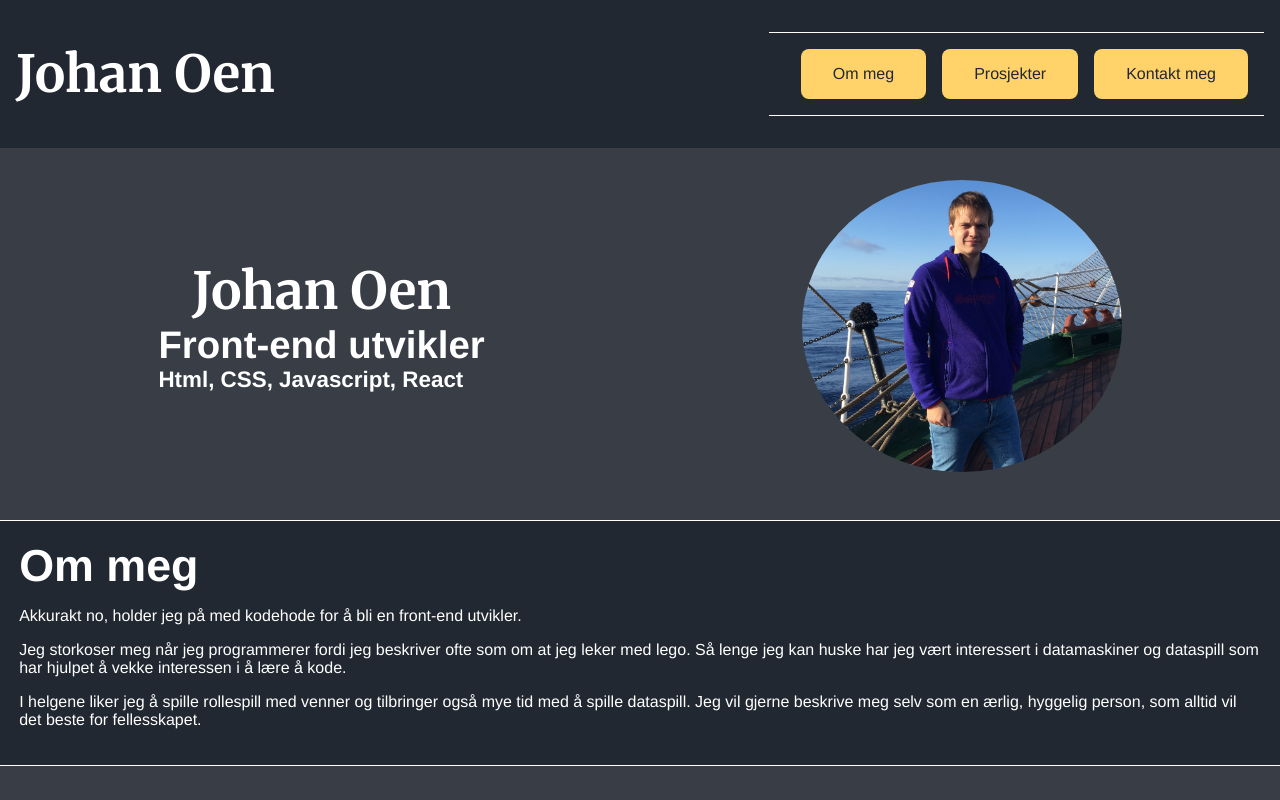
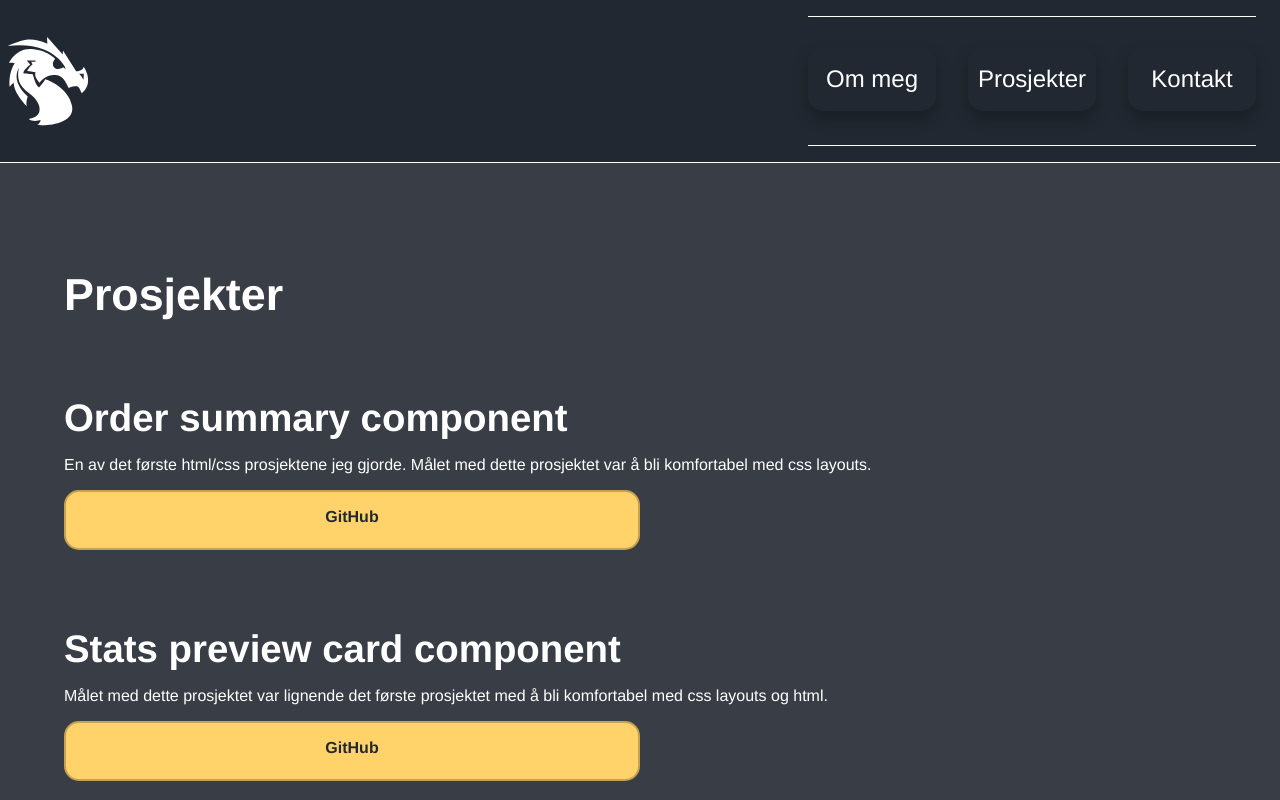
Before and after one commit to JohanO98/portfolio, a React (Create React App) app: page /projects in a window 1280 px wide. Shown: the top 800 px of the page. Built offline with nearby package versions, Linux system fonts and the light colour scheme.

Commit message:
Progress on routing

```diff
--- a/src/App.css
+++ b/src/App.css
@@ -23,10 +23,15 @@ h4{
   font-size: 1.4rem
 }
 
+
+@media screen and (min-width:750px) {
+
+}
+
 /* -------------------NAVIGATION------------------- */
 
 .nav-navbar, .nav-list {
-  flex-direction: column;
+  flex-direction: row;
   justify-content: space-between;
   display: flex;
 }
@@ -34,7 +39,6 @@ h4{
 .nav-navbar {
   background-color: #222831;
   color: white;
-  padding: 1em 0;
 }
 
 h1 {
@@ -44,23 +48,49 @@ h1 {
 }
 
 .nav-list {
+  display: flex;
+  flex-direction: column;
+  justify-content: space-around;
   list-style-type: none;
   text-align: center;
   border-top: solid white 1px;
   border-bottom: solid white 1px;
-  padding: 0 3em;
+  gap: 2rem;
+  padding:2rem 0;
+  height: 25vh;
+}
+
+.link-page {
+color: inherit;
+text-decoration: none;
+height: 100%;
+display: flex;
+align-items: center;
+justify-content: center;
+box-shadow: rgba(0, 0, 0, 0.25) 0 8px 15px;
+transform: translateY(-2px);
+border-radius: 15px;
+
+}
+
+.link-page:hover {
+  background-color: #444c59;
+}
+
+.link-page:active {
+  background-color: #2f3641;
+}
+.nav-image {
+width: 6em;
+filter: invert();
 }
 
 .nav-button {
-  background-color: #FFD369;
-  margin-top: 1em;
-  padding: 1em 0;
+  height: 4rem;
+  width: 8rem;
   border-radius: 0.5em;
-  color: #222831;
-  cursor: pointer;
-  transition: all 300ms cubic-bezier(.23, 1, 0.32, 1);
-  user-select: none;
-  -webkit-user-select: none;
+  font-size: 1.5rem;
+  color: white;
 }
 
 .nav-button:hover {
@@ -70,10 +100,9 @@ h1 {
 }
 
 
-@media screen and (min-width: 700px) {
+@media screen and (min-width: 750px) {
   .nav-navbar, .nav-list {
     flex-direction: row;
-    padding: 1em;
   }
 
   .nav-title {
@@ -81,12 +110,39 @@ h1 {
   }
 
   .nav-button {
-    margin-left: 1em;
+
     margin-top: 0;
-    padding: 1em 2em;
 
   }
 
+  .nav-list {
+    height: inherit;
+    margin-right: 1.5rem;
+  }
+
+}
+
+
+/*--------------------HAMBURGER-----------------*/
+
+.burger{
+  width: 100%;
+  height: 0.5rem;
+  border-radius: 10px;
+  background-color: white;
+  transform-origin: 10px ;
+}
+
+@media (max-width: 750px){
+  .hamburger{
+    align-self: center;
+    display:flex;
+    width: 3.5rem;
+    height: 3.5rem;
+    justify-content: space-around;
+    flex-direction: column;
+    cursor: pointer;
+}
 }
 
 
@@ -95,9 +151,9 @@ h1 {
   width: 100%;
   background-color: #393E46;
   display: flex;
-  flex-direction: row-reverse;
+  flex-direction: row;
+  flex-wrap: wrap;
   justify-content: space-around;
-
   align-items: center;
   padding-bottom: 1em;
   border-bottom: white 1px solid;
@@ -109,13 +165,26 @@ h1 {
 }
 
 .img-container {
-  width: 20em;
+  width: 15em;
   border-radius: 50%;
   object-fit: cover;
-  margin: 2em 0;
+  margin: 0;
 
 }
 
+.main-info {
+  text-align: center;
+}
+@media (min-width: 750px){
+
+  .img-container {
+    width: 25em;
+
+  }
+ }
+ .main-container {
+  padding: 2em 0;
+ }
 
 /* ------------------------About Me--------------------------- */
 
@@ -130,11 +199,11 @@ h1 {
 
 .projects-container {
   background-color: #393E46;
-  padding: 2em 1em;
+  padding: 1em 4em;
   margin: 0 auto;
   border-top: white 1px solid;
   border-bottom: white 1px solid;
-  text-align: center;
+  text-align: start;
 
 }
 
--- a/src/App.js
+++ b/src/App.js
@@ -6,17 +6,22 @@ import Aboutme from './components/About-me';
 import Project from './components/Projects';
 import Contact from './components/Contact';
 import ScrollToTop from './components/ScrollTotop';
+import React, { useState } from 'react';
+import {Route, Routes} from "react-router-dom"
 
 function App() {
 
   return (
     <div className="App">
       <Nav />
-      <Main />
-      <Aboutme />
-      <Project />
-      <Contact />
-      <ScrollToTop/>
+      <div>
+        <Routes>
+        <Route path="/" element={<Aboutme />}/>
+        <Route path="/projects" element={<Project />}/>
+        <Route path="/about-me" element={<Aboutme />}/>
+        <Route path="/contact-me" element={<Contact />}/>
+        </Routes>
+      </div>
     </div>
   );
 }
--- a/src/components/About-me.js
+++ b/src/components/About-me.js
@@ -1,8 +1,10 @@
 import React from 'react'
+import Main from './Main'
 
 export default function Aboutme() {
     return(
         <div className='aboutme-container'>
+            <Main />
             <h2>Om meg</h2>
             <p>Akkurakt no, holder jeg på med kodehode for å bli en front-end utvikler. </p>
             <p>Jeg storkoser meg når jeg programmerer fordi jeg beskriver ofte som om at jeg leker med lego. Så lenge jeg kan huske har jeg vært interessert i datamaskiner og dataspill som har hjulpet å vekke interessen i å lære å kode.</p>
--- /dev/null
+++ b/src/components/Hamburger.js
@@ -0,0 +1,12 @@
+import React from "react";
+
+export default function Hamburger({ isOpen }) {
+    return (
+    <div className="hamburger">
+        <div className="burger burger1"></div>
+        <div className="burger burger2"></div>
+        <div className="burger burger3"></div>
+    </div>
+    )
+
+}
--- a/src/components/Main.js
+++ b/src/components/Main.js
@@ -1,13 +1,14 @@
 import React from 'react'
+
 
 export default function Main() {
     return (
         <div className='main-container'>
             <img className='img-container'src='./images/Johan_oen.jpg'></img>
-            <div>
+            <div class='main-info'>
             <h1>Johan Oen</h1>
             <h3>Front-end utvikler</h3>
-            <h4>Html, CSS, Javascript, React</h4>
+            <h4>Html, CSS, Javascript, React, PHP, NodeJS</h4>
             </div>
 
         </div>
--- a/src/components/Nav.js
+++ b/src/components/Nav.js
@@ -1,16 +1,52 @@
 import React, {useState, useEffect, useRef} from 'react'
-
+import Dragon from '../images/Dragon.svg'
+import Hamburger from './Hamburger';
 export default function Nav() {
 
+    const [hamburgerOpen, setHamburgerOpen] = useState(false);
+
+    const toggleHamburger = () =>{
+        setHamburgerOpen(!hamburgerOpen)
+    }
 
     return (
         <div className="nav-navbar">
-            <h1 className="nav-title">Johan Oen</h1>
+            <img className='nav-image' src={Dragon}></img>
             <ul className="nav-list">
-                <li className="nav-button nav-button1">Om meg</li>
-                <li className="nav-button nav-button2">Prosjekter</li>
-                <li className="nav-button nav-button3">Kontakt meg</li>
+                <li className="nav-button nav-button1">
+                    <a className='link-page' href="/about-me">Om meg</a>
+                </li>
+                <li className="nav-button nav-button2">
+                    <a className='link-page' href="/projects">Prosjekter</a>
+                </li>
+                <li className="nav-button nav-button3">
+                    <a className='link-page' href="/contact-me">Kontakt</a>
+                </li>
             </ul>
+
+            <div className='hamburger' onClick={toggleHamburger}>
+                <Hamburger isOpen={hamburgerOpen}/>
+            </div>
+            <style jsx>{`
+                .hamburger{
+                    display: none;
+                }
+
+                @media (max-width: 750px){
+                    .hamburger {
+                        display: flex;
+                    }
+                    .nav-list{
+                        display: ${hamburgerOpen ? 'flex' : 'none'};
+                        transition: transform 1s;
+
+
+                    }
+                }
+
+
+
+            `}</style>
 
         </div>
     )
--- a/src/index.js
+++ b/src/index.js
@@ -3,10 +3,13 @@ import ReactDOM from 'react-dom';
 import './index.css';
 import App from './App';
 import reportWebVitals from './reportWebVitals';
+import { BrowserRouter } from "react-router-dom"
 
 ReactDOM.render(
   <React.StrictMode>
+    <BrowserRouter>
     <App />
+    </BrowserRouter>
   </React.StrictMode>,
   document.getElementById('root')
 );
```
Also changed, not shown: src/images/Dragon.svg (added).
